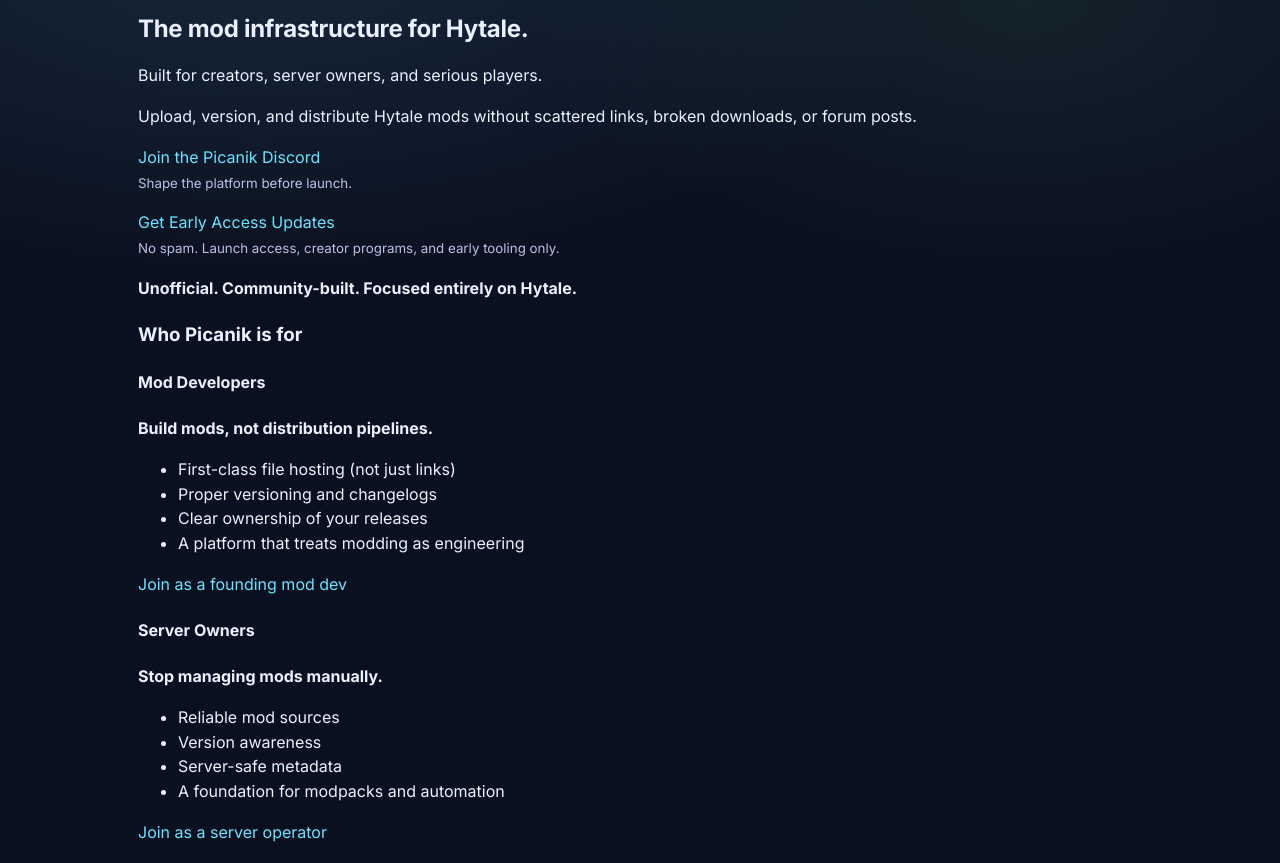
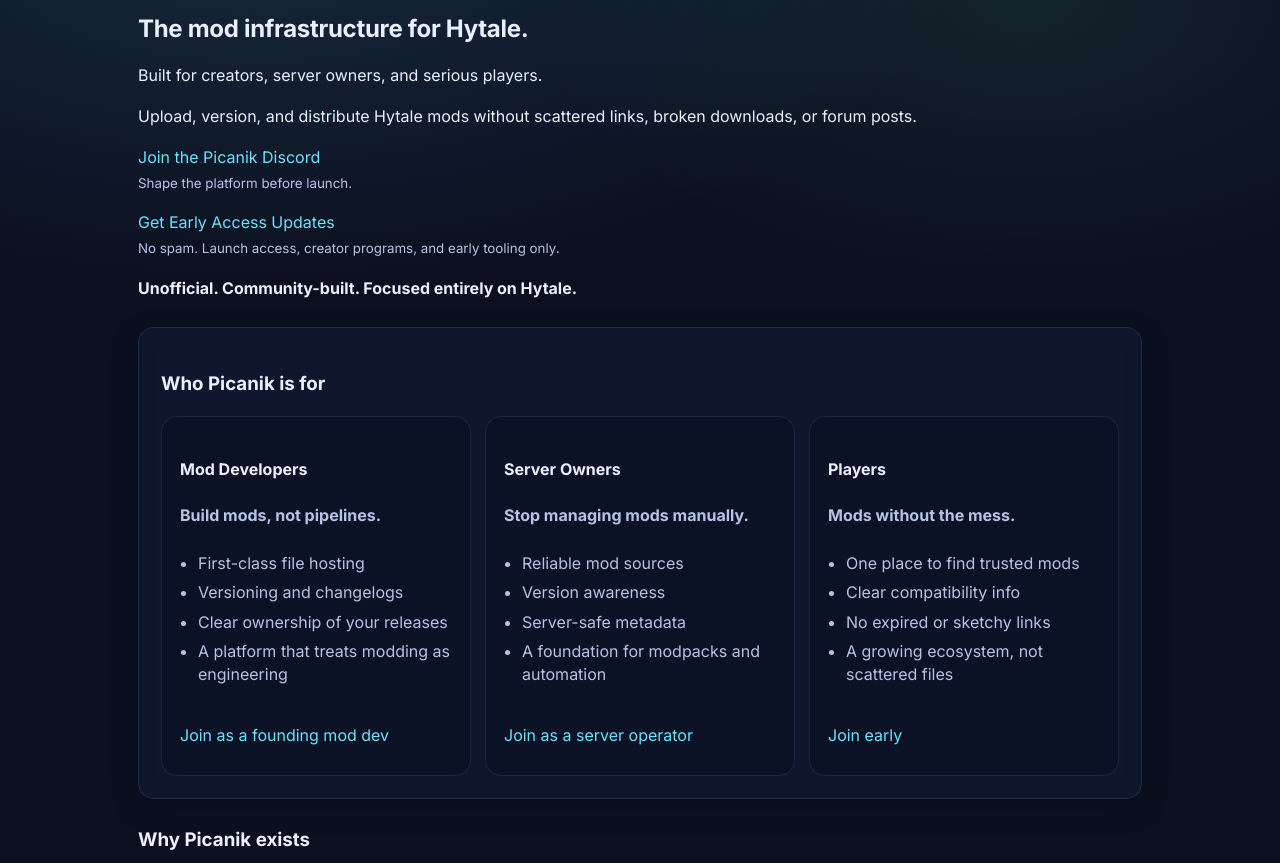
Before and after one commit to picanik/picanik.github.io, a plain HTML site: page index.html in a window 1280 px wide. Shown: the part 80-943 px from the top of the page. Drawn offline with Linux system fonts and the light colour scheme.

Commit message:
made sections horizontal

```diff
--- a/index.html
+++ b/index.html
@@ -238,6 +238,15 @@
             background: rgba(11, 16, 32, .45);
             border: 1px solid rgba(34, 48, 85, .7);
             border-radius: var(--radius);
+
+            display: flex;
+            flex-direction: column;
+            height: 100%;
+            min-height: 360px;
+        }
+
+        .card p:last-child {
+            margin-top: auto;
         }
 
         .card h3 {
@@ -245,19 +254,29 @@
             font-size: 16px;
         }
 
+        .card h4 {
+            min-height: 1.6em;
+        }
+
         .card p {
             margin: 0 0 10px;
             color: var(--muted);
+
+            max-width: 38ch;
         }
 
         .card ul {
             margin: 0;
             padding-left: 18px;
             color: var(--muted);
+
+            margin-top: 8px;
         }
 
         .card li {
             margin: 6px 0;
+
+            line-height: 1.45;
         }
 
         h2 {
@@ -388,23 +407,25 @@
         <hr />
 
         <!-- WHO THIS IS FOR -->
-        <section id="who">
+        <!-- WHO THIS IS FOR -->
+        <section id="who" class="section">
             <h3>Who Picanik is for</h3>
 
-            <section>
+            <div class="grid3">
+                <section class="card">
                     <h4>Mod Developers</h4>
-                <p><strong>Build mods, not distribution pipelines.</strong></p>
+                    <p><strong>Build mods, not pipelines.</strong></p>
                     <ul>
-                    <li>First-class file hosting (not just links)</li>
-                    <li>Proper versioning and changelogs</li>
+                        <li>First-class file hosting</li>
+                        <li>Versioning and changelogs</li>
                         <li>Clear ownership of your releases</li>
                         <li>A platform that treats modding as engineering</li>
                     </ul>
-                <p><a href="https://discord.gg/T6K8Pcc3wP" target="_blank" rel="noopener noreferrer">Join as a founding
-                        mod dev</a></p>
+                    <p><a href="https://discord.gg/T6K8Pcc3wP" target="_blank" rel="noopener noreferrer">Join as a
+                            founding mod dev</a></p>
                 </section>
 
-            <section>
+                <section class="card">
                     <h4>Server Owners</h4>
                     <p><strong>Stop managing mods manually.</strong></p>
                     <ul>
@@ -413,22 +434,25 @@
                         <li>Server-safe metadata</li>
                         <li>A foundation for modpacks and automation</li>
                     </ul>
-                <p><a href="https://discord.gg/T6K8Pcc3wP" target="_blank" rel="noopener noreferrer">Join as a server
-                        operator</a></p>
+                    <p><a href="https://discord.gg/T6K8Pcc3wP" target="_blank" rel="noopener noreferrer">Join as a
+                            server operator</a></p>
                 </section>
 
-            <section>
+                <section class="card">
                     <h4>Players</h4>
                     <p><strong>Mods without the mess.</strong></p>
                     <ul>
                         <li>One place to find trusted mods</li>
                         <li>Clear compatibility info</li>
-                    <li>No expired links or sketchy mirrors</li>
+                        <li>No expired or sketchy links</li>
                         <li>A growing ecosystem, not scattered files</li>
                     </ul>
-                <p><a href="https://discord.gg/T6K8Pcc3wP" target="_blank" rel="noopener noreferrer">Join early</a></p>
+                    <p><a href="https://discord.gg/T6K8Pcc3wP" target="_blank" rel="noopener noreferrer">Join early</a>
+                    </p>
                 </section>
+            </div>
         </section>
+
 
         <hr />
 
```
Lines whose indentation alone changed are shown as unchanged.
